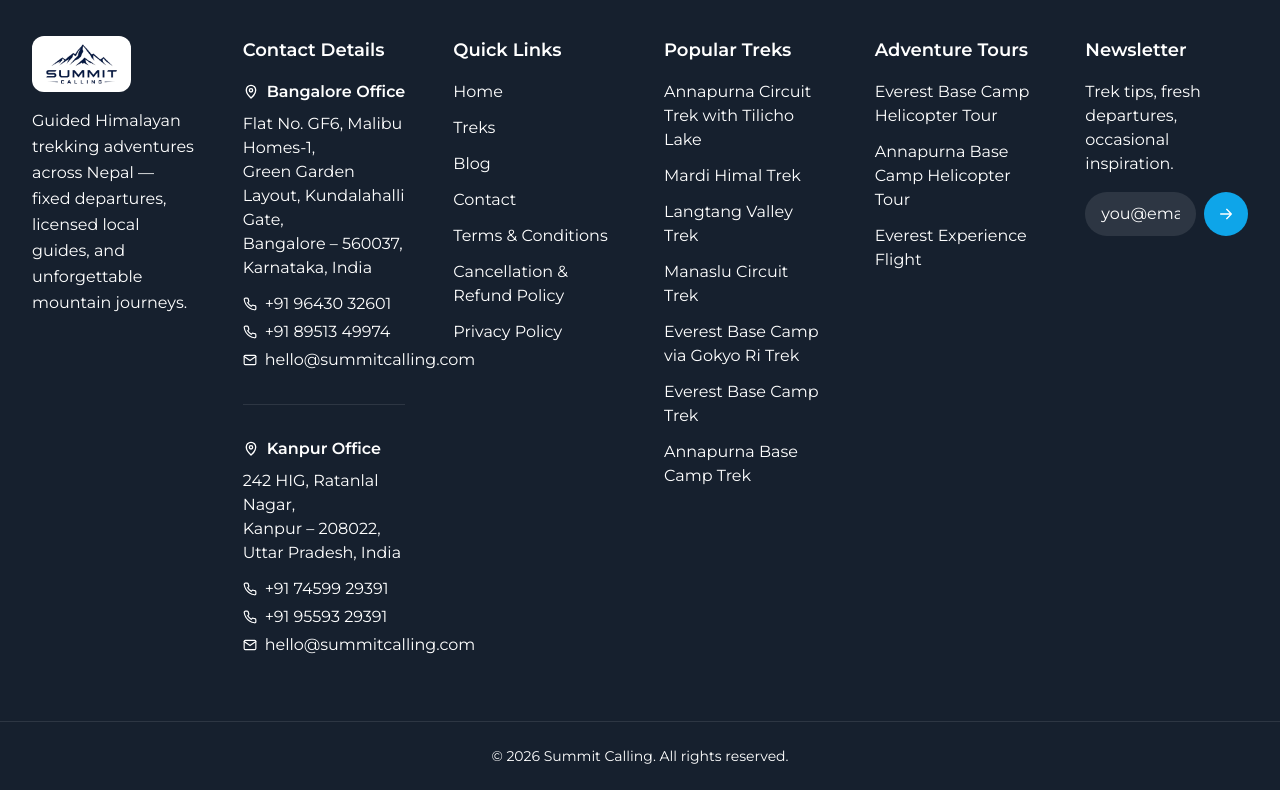
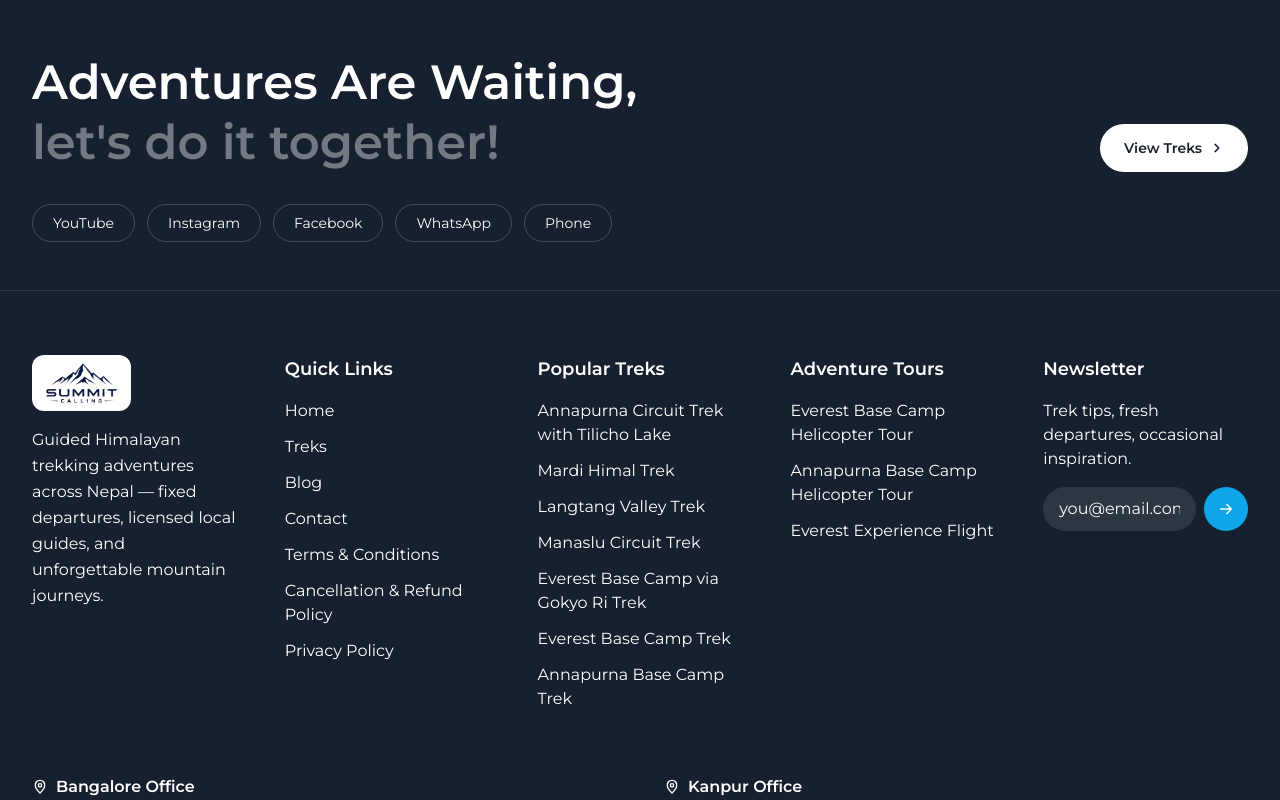
Before and after one commit to summitcalling/Website-, a Next.js app: page / in a window 1280 px wide. Shown: the part 6200-7000 px from the top of the page. Built offline with nearby package versions, Linux system fonts and the light colour scheme.

Commit message:
Redesign footer with CTA banner, social pills, and side-by-side office blocks

```diff
--- a/src/components/Footer.js
+++ b/src/components/Footer.js
@@ -3,7 +3,7 @@
 import Image from "next/image";
 import Link from "next/link";
 import { useState } from "react";
-import { footerLinks, site } from "@/data/site";
+import { footerLinks, site, telLink, whatsappLink } from "@/data/site";
 import { treks } from "@/data/treks";
 import { experiences } from "@/data/experiences";
 import { CONTAINER } from "@/lib/layout";
@@ -34,6 +34,12 @@
   );
 }
 
+const socialLinks = [
+  { label: "YouTube", href: site.social.youtube },
+  { label: "Instagram", href: site.social.instagram },
+  { label: "Facebook", href: site.social.facebook },
+];
+
 export default function Footer() {
   const [email, setEmail] = useState("");
   const [subscribed, setSubscribed] = useState(false);
@@ -47,8 +53,56 @@
 
   return (
     <footer className="bg-ink text-white">
-      <div className={`${CONTAINER} py-16 grid gap-12 sm:grid-cols-2 lg:grid-cols-6 lg:items-start`}>
-        <div className="md:col-span-1">
+      <div className={`${CONTAINER} pt-16 pb-12 sm:pt-20`}>
+        <div className="flex flex-col gap-8 sm:flex-row sm:items-end sm:justify-between">
+          <h2 className="font-serif text-4xl font-semibold leading-tight sm:text-5xl">
+            Adventures Are Waiting,
+            <br />
+            <span className="text-white/40">let&apos;s do it together!</span>
+          </h2>
+          <Link
+            href="/treks"
+            className="inline-flex shrink-0 items-center gap-2 rounded-full bg-white px-6 py-3.5 text-sm font-semibold text-ink transition-colors hover:bg-white/90"
+          >
+            View Treks
+            <svg width="14" height="14" viewBox="0 0 24 24" fill="none" stroke="currentColor" strokeWidth="3">
+              <path d="M9 6l6 6-6 6" strokeLinecap="round" strokeLinejoin="round" />
+            </svg>
+          </Link>
+        </div>
+
+        <div className="mt-8 flex flex-wrap gap-3">
+          {socialLinks.map((s) => (
+            <a
+              key={s.label}
+              href={s.href}
+              target="_blank"
+              rel="noreferrer"
+              className="rounded-full border border-white/20 px-5 py-2 text-sm text-white transition-colors hover:border-white/50 hover:text-blue"
+            >
+              {s.label}
+            </a>
+          ))}
+          <a
+            href={whatsappLink()}
+            target="_blank"
+            rel="noreferrer"
+            className="rounded-full border border-white/20 px-5 py-2 text-sm text-white transition-colors hover:border-white/50 hover:text-blue"
+          >
+            WhatsApp
+          </a>
+          <a
+            href={telLink()}
+            className="rounded-full border border-white/20 px-5 py-2 text-sm text-white transition-colors hover:border-white/50 hover:text-blue"
+          >
+            Phone
+          </a>
+        </div>
+      </div>
+
+      <div className="border-t border-white/10">
+        <div className={`${CONTAINER} py-16 grid gap-12 sm:grid-cols-2 lg:grid-cols-5 lg:items-start`}>
+          <div>
             <div className="flex items-center text-white">
               <span className="flex h-14 shrink-0 items-center justify-center rounded-xl bg-white px-2.5 py-1.5">
                 <Image
@@ -63,66 +117,6 @@
             <p className="mt-4 text-base leading-relaxed text-white">
               {site.description}
             </p>
-        </div>
-
-        <div>
-          <h3 className="font-serif font-semibold text-white text-lg mb-4">
-            Contact Details
-          </h3>
-
-          <div>
-            <div className="flex items-center gap-2 text-base font-semibold text-white">
-              <LocationIcon />
-              Bangalore Office
-            </div>
-            <div className="mt-2 text-white">
-              Flat No. GF6, Malibu Homes-1,
-              <br />
-              Green Garden Layout, Kundalahalli Gate,
-              <br />
-              Bangalore – 560037, Karnataka, India
-            </div>
-            <div className="mt-3 flex flex-col gap-1">
-              <a href="tel:+919643032601" className="flex items-center gap-2 hover:text-blue transition-colors">
-                <PhoneIcon />
-                +91 96430 32601
-              </a>
-              <a href="tel:+918951349974" className="flex items-center gap-2 hover:text-blue transition-colors">
-                <PhoneIcon />
-                +91 89513 49974
-              </a>
-              <a href="mailto:hello@summitcalling.com" className="flex items-center gap-2 hover:text-blue transition-colors">
-                <MailIcon />
-                hello@summitcalling.com
-              </a>
-            </div>
-          </div>
-
-          <div className="mt-8 border-t border-white/10 pt-8">
-            <div className="flex items-center gap-2 text-base font-semibold text-white">
-              <LocationIcon />
-              Kanpur Office
-            </div>
-            <div className="mt-2 text-white">
-              242 HIG, Ratanlal Nagar,
-              <br />
-              Kanpur – 208022, Uttar Pradesh, India
-            </div>
-            <div className="mt-3 flex flex-col gap-1">
-              <a href="tel:+917459929391" className="flex items-center gap-2 hover:text-blue transition-colors">
-                <PhoneIcon />
-                +91 74599 29391
-              </a>
-              <a href="tel:+919559329391" className="flex items-center gap-2 hover:text-blue transition-colors">
-                <PhoneIcon />
-                +91 95593 29391
-              </a>
-              <a href="mailto:hello@summitcalling.com" className="flex items-center gap-2 hover:text-blue transition-colors">
-                <MailIcon />
-                hello@summitcalling.com
-              </a>
-            </div>
-          </div>
           </div>
 
           <div>
@@ -210,6 +204,63 @@
           </div>
         </div>
 
+        <div className={`${CONTAINER} pb-16 grid gap-12 sm:grid-cols-2`}>
+          <div>
+            <div className="flex items-center gap-2 text-base font-semibold text-white">
+              <LocationIcon />
+              Bangalore Office
+            </div>
+            <div className="mt-2 text-white">
+              Flat No. GF6, Malibu Homes-1,
+              <br />
+              Green Garden Layout, Kundalahalli Gate,
+              <br />
+              Bangalore – 560037, Karnataka, India
+            </div>
+            <div className="mt-3 flex flex-col gap-1">
+              <a href="tel:+919643032601" className="flex items-center gap-2 hover:text-blue transition-colors">
+                <PhoneIcon />
+                +91 96430 32601
+              </a>
+              <a href="tel:+918951349974" className="flex items-center gap-2 hover:text-blue transition-colors">
+                <PhoneIcon />
+                +91 89513 49974
+              </a>
+              <a href="mailto:hello@summitcalling.com" className="flex items-center gap-2 hover:text-blue transition-colors">
+                <MailIcon />
+                hello@summitcalling.com
+              </a>
+            </div>
+          </div>
+
+          <div>
+            <div className="flex items-center gap-2 text-base font-semibold text-white">
+              <LocationIcon />
+              Kanpur Office
+            </div>
+            <div className="mt-2 text-white">
+              242 HIG, Ratanlal Nagar,
+              <br />
+              Kanpur – 208022, Uttar Pradesh, India
+            </div>
+            <div className="mt-3 flex flex-col gap-1">
+              <a href="tel:+917459929391" className="flex items-center gap-2 hover:text-blue transition-colors">
+                <PhoneIcon />
+                +91 74599 29391
+              </a>
+              <a href="tel:+919559329391" className="flex items-center gap-2 hover:text-blue transition-colors">
+                <PhoneIcon />
+                +91 95593 29391
+              </a>
+              <a href="mailto:hello@summitcalling.com" className="flex items-center gap-2 hover:text-blue transition-colors">
+                <MailIcon />
+                hello@summitcalling.com
+              </a>
+            </div>
+          </div>
+        </div>
+      </div>
+
       <div className="border-t border-white/10">
         <div className={`${CONTAINER} py-6 text-center text-sm text-white`}>
           <span>© {new Date().getFullYear()} {site.name}. All rights reserved.</span>
```
Lines whose indentation alone changed are shown as unchanged.
